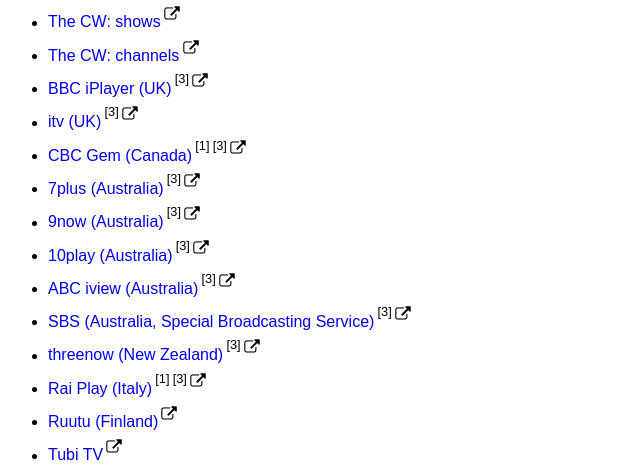
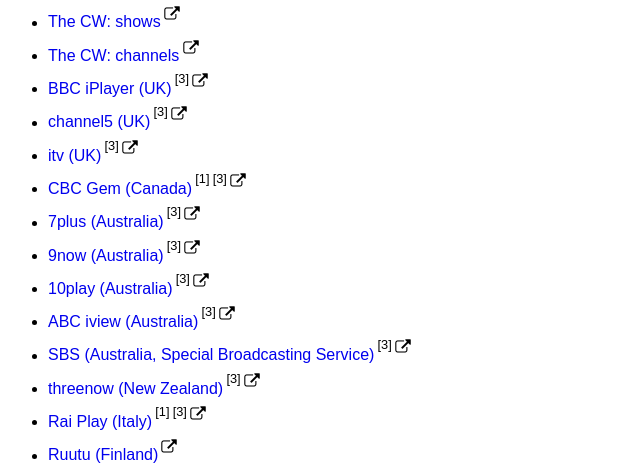
Before and after one commit to warren-bank/Android-WebMonkey, a plain HTML site: page index.html in a window 1280 px wide. Shown: the part 839-1307 px from the top of the page, without its empty margins (0-640 px from the left). Drawn offline with Linux system fonts and the light colour scheme.

Commit message:
add: channel5 (UK)

```diff
--- a/index.html
+++ b/index.html
@@ -85,6 +85,7 @@
       <li><a href="https://github.com/warren-bank/crx-The-CW/raw/webmonkey-userscript/es5/webmonkey-userscript/The-CW-shows.user.js">The CW: shows</a><sup class="reference"><a target="_blank" href="https://www.cwtv.com/series/"><img src="img/open-external-website.png" title="open external website" /></a></sup></li>
       <li><a href="https://github.com/warren-bank/crx-The-CW/raw/webmonkey-userscript/es5/webmonkey-userscript/The-CW-channels.user.js">The CW: channels</a><sup class="reference"><a target="_blank" href="https://www.cwtv.com/channels/"><img src="img/open-external-website.png" title="open external website" /></a></sup></li>
       <li><a href="https://github.com/warren-bank/crx-BBC-iPlayer/raw/webmonkey-userscript/es5/webmonkey-userscript/BBC-iPlayer.user.js">BBC iPlayer (UK)</a><sup class="reference"><span>[3]</span></sup><sup class="reference"><a target="_blank" href="https://www.bbc.co.uk/iplayer"><img src="img/open-external-website.png" title="open external website" /></a></sup></li>
+      <li><a href="https://github.com/warren-bank/crx-channel5/raw/webmonkey-userscript/es5/webmonkey-userscript/channel5.user.js">channel5 (UK)</a><sup class="reference"><span>[3]</span></sup><sup class="reference"><a target="_blank" href="https://www.channel5.com/"><img src="img/open-external-website.png" title="open external website" /></a></sup></li>
       <li><a href="https://github.com/warren-bank/crx-itv/raw/webmonkey-userscript/es5/webmonkey-userscript/itv.user.js">itv (UK)</a><sup class="reference"><span>[3]</span></sup><sup class="reference"><a target="_blank" href="https://www.itv.com/"><img src="img/open-external-website.png" title="open external website" /></a></sup></li>
       <li><a href="https://github.com/warren-bank/crx-CBC-Gem/raw/webmonkey-userscript/es5/webmonkey-userscript/CBC-Gem.user.js">CBC Gem (Canada)</a><sup class="reference"><span>[1]</span></sup><sup class="reference"><span>[3]</span></sup><sup class="reference"><a target="_blank" href="https://gem.cbc.ca/"><img src="img/open-external-website.png" title="open external website" /></a></sup></li>
       <li><a href="https://github.com/warren-bank/crx-7plus/raw/webmonkey-userscript/es5/webmonkey-userscript/7plus.user.js">7plus (Australia)</a><sup class="reference"><span>[3]</span></sup><sup class="reference"><a target="_blank" href="https://7plus.com.au/"><img src="img/open-external-website.png" title="open external website" /></a></sup></li>
```
